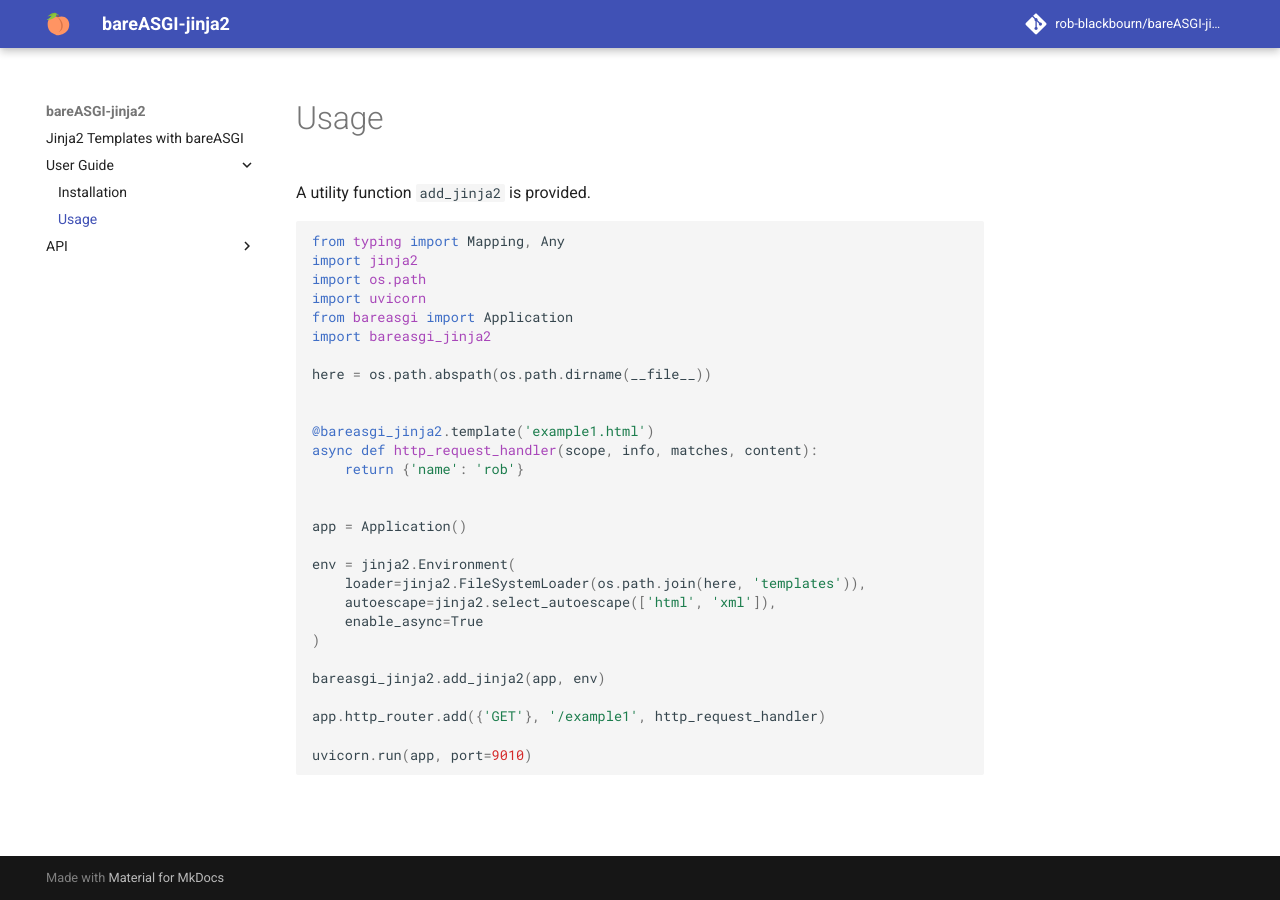
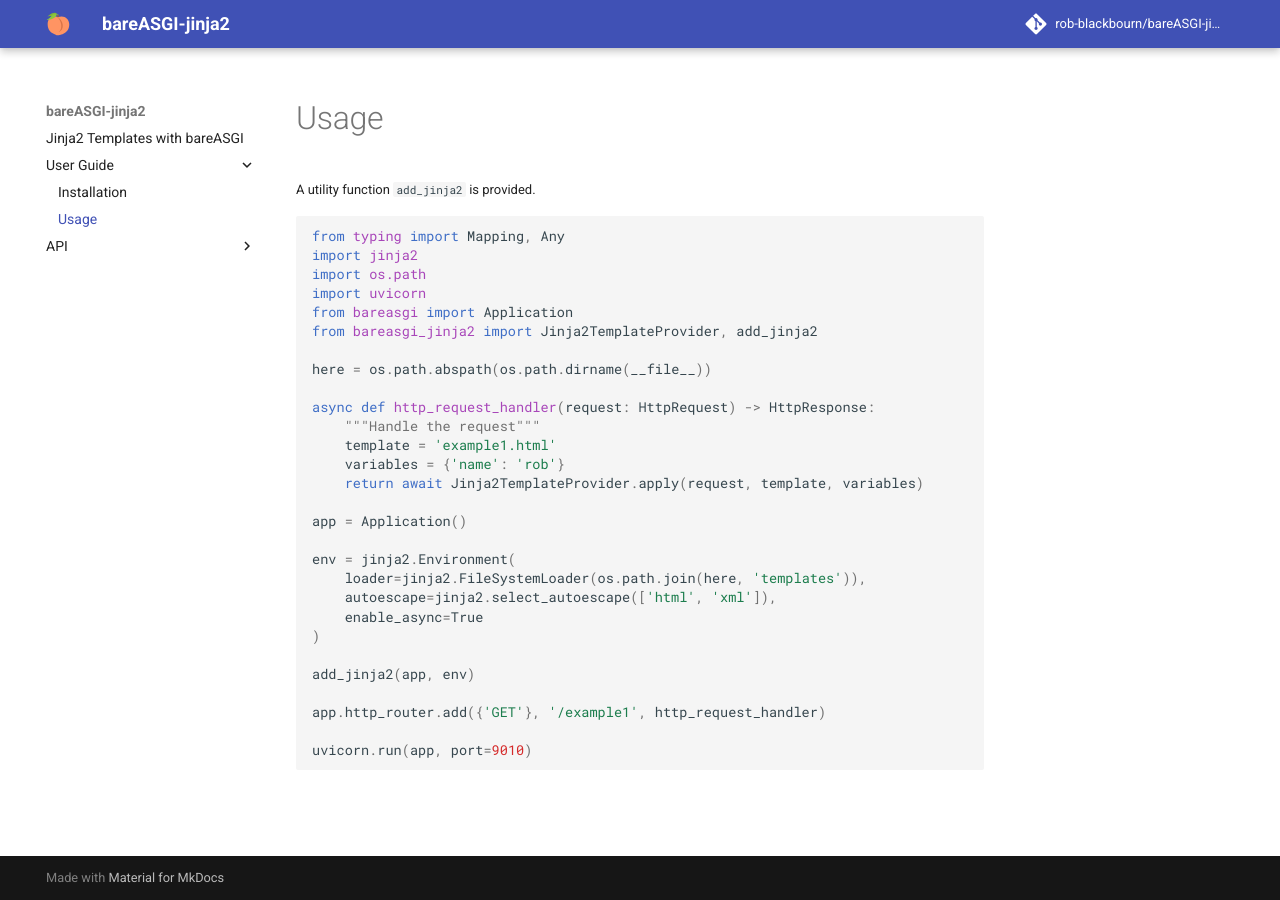
Before and after one commit to rob-blackbourn/bareASGI-jinja2, an MkDocs documentation site: the page built from docs/user-guide/usage.md, in a window 1280 px wide. Built offline with MkDocs 1.6.1 and Material for MkDocs 9.7.7, drawn with Linux system fonts in a browser that asks for light colours; comment, search, counter and statistics services are not loaded; the version menu is left out.

Commit message:
Used request response

```diff
--- a/bareasgi_jinja2/__init__.py
+++ b/bareasgi_jinja2/__init__.py
@@ -1,8 +1,8 @@
 """Exports from bareasgi_jinja2"""
 
-from .jinja2_template_provider import add_jinja2, template
+from .jinja2_template_provider import add_jinja2, Jinja2TemplateProvider
 
 __all__ = [
     "add_jinja2",
-    "template"
+    "Jinja2TemplateProvider"
 ]
--- a/docs/css/custom.css
+++ b/docs/css/custom.css
@@ -1,9 +1,11 @@
 span.autodoc-vartype {
     color: #c53204;
+    font-size: small;
 }
 
 var.autodoc-varname {
     color: #4b9e48;
+    font-size: small;
 }
 
 h3.autodoc-title {
@@ -12,8 +14,17 @@
 
 h4.autodoc-title {
     font-weight: bold;
+    margin-block-end: 0;
 }
 
 .autodoc-qualifier {
     font-weight: normal;
 }
+
+p {
+    font-size: small;
+}
+
+.autodoc-arg-indent {
+    padding-left: 1em;
+}
--- a/docs/user-guide/usage.md
+++ b/docs/user-guide/usage.md
@@ -8,15 +8,15 @@
 import os.path
 import uvicorn
 from bareasgi import Application
-import bareasgi_jinja2
+from bareasgi_jinja2 import Jinja2TemplateProvider, add_jinja2
 
 here = os.path.abspath(os.path.dirname(__file__))
 
-
-@bareasgi_jinja2.template('example1.html')
-async def http_request_handler(scope, info, matches, content):
-    return {'name': 'rob'}
-
+async def http_request_handler(request: HttpRequest) -> HttpResponse:
+    """Handle the request"""
+    template = 'example1.html'
+    variables = {'name': 'rob'}
+    return await Jinja2TemplateProvider.apply(request, template, variables)
 
 app = Application()
 
@@ -26,7 +26,7 @@
     enable_async=True
 )
 
-bareasgi_jinja2.add_jinja2(app, env)
+add_jinja2(app, env)
 
 app.http_router.add({'GET'}, '/example1', http_request_handler)
 
--- a/mkdocs.yml
+++ b/mkdocs.yml
@@ -30,7 +30,8 @@
       ignore_inherited: false
       follow_module_tree: false
       prefer_docstring: true
-      template_folder: templates
+      template_folder: docs/templates
+      template_file: main.jinja2
   - toc:
       permalink: true
 
```
Also changed, not shown: README.md (+7 -5 lines), docs/api/bareasgi_jinja2.md (+1 -1 lines), 2 other files.
